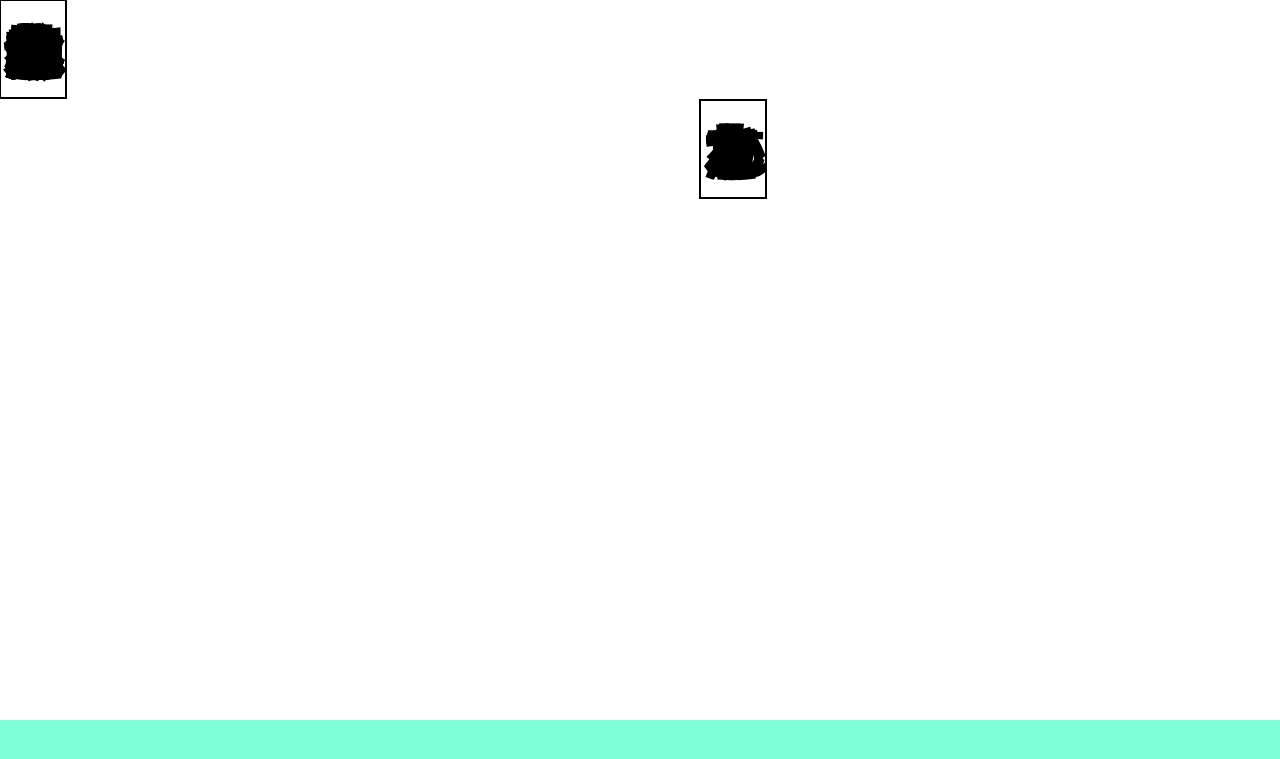
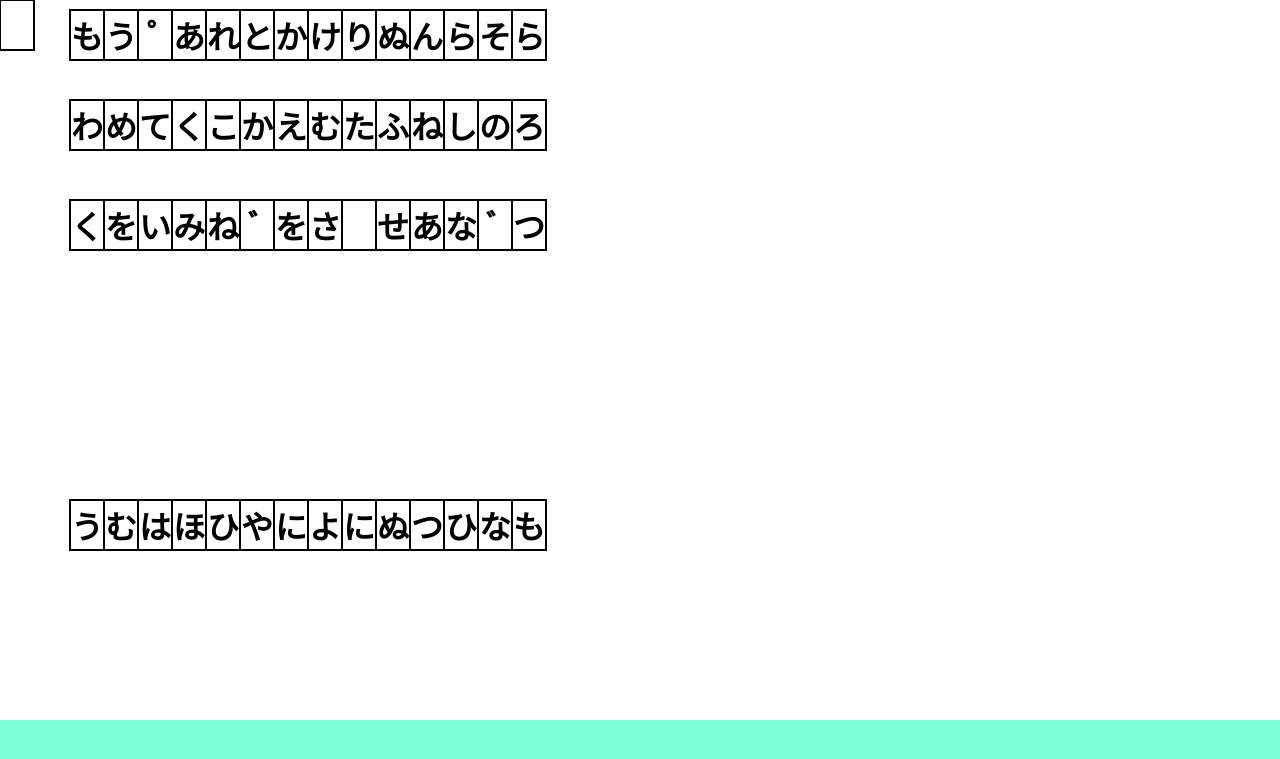
Before and after one commit to IceWaterNotIce/rummikub-fifty-tones, a Jekyll site: the page built from index.html, in a window 1280 px wide. Shown: the top 759 px of the page. Built offline with Jekyll 4.4.1, drawn with Linux system fonts in a browser that asks for light colours; part of the change alters nothing that is shown.

Commit message:
Refactor code for moveable elements and player tiles placement

```diff
--- a/_layouts/default.html
+++ b/_layouts/default.html
@@ -17,12 +17,21 @@
   <div class="playertilesarea">
 
   </div>
+  <script type="importmap">
+    {
+      "imports": {
+        "jquery": "https://ajax.googleapis.com/ajax/libs/jquery/3.5.1/jquery.min.js",
+        "makeElementsMoveable": "{{ '/assets/js/makeElementsMoveable.js' | relative_url }}",
+        "other": "{{ '/assets/js/other.js' | relative_url }}"
+      }
+    }
+  </script>
+  <script type="module">
 
+    import * as $ from "jquery";
+    import { makeElementsMoveable } from "makeElementsMoveable";
+    import { randomizeTiles } from "other";
 
-
-  <script src="https://ajax.googleapis.com/ajax/libs/jquery/3.5.1/jquery.min.js"></script>
-
-  <script>
     //get json data
     document.addEventListener("DOMContentLoaded", function () {
       fetch("{{ '/assets/json/tiles.json' | relative_url }}", { cache: 'no-store' })
@@ -45,29 +54,46 @@
             }
           }
 
-          moveable();
+          makeElementsMoveable();
 
 
-          const tilesele = document.querySelectorAll(".tile");
+          const tilesele = Array.from(document.querySelectorAll(".tile"));
           const tileselelength = tilesele.length;
+          const tileselewidth = tilesele[0].offsetWidth;
           var player1tiles = [];
+          var player2tiles = [];
+          var player3tiles = [];
+          var player4tiles = [];
 
+          //randomize tiles to player
+          let playertilesarea = document.querySelector(".playertilesarea");
 
-          //randomize tiles
-          for (var i = 0; i < 14; i++) {
-            var randomnum = Math.floor(Math.random() * tileselelength);
-            var randomtile = tilesele[randomnum];
-            randomtile.style.left = "700px";
-            randomtile.style.top = "100px";
-            player1tiles.push(randomtile);
-          }
+          randomizeTiles(tilesele, player1tiles);
+          randomizeTiles(tilesele, player2tiles);
+          randomizeTiles(tilesele, player3tiles);
+          randomizeTiles(tilesele, player4tiles);
 
-          console.log(player1tiles);
+          player1tiles.forEach(element => {
+            element.style.left = playertilesarea.offsetLeft + 70 + (player1tiles.indexOf(element) * tileselewidth) + "px";
+            element.style.top = "500px";
+          });
+          player2tiles.forEach(element => {
+            element.style.left = playertilesarea.offsetLeft + 70 + (player2tiles.indexOf(element) * tileselewidth) + "px";
+            element.style.top = "10px";
+          });
+          player3tiles.forEach(element => {
+            element.style.left = playertilesarea.offsetLeft + 70 + (player3tiles.indexOf(element) * tileselewidth) + "px";
+            element.style.top = "100px";
+          });
+          player4tiles.forEach(element => {
+            element.style.left = playertilesarea.offsetLeft + 70 + (player4tiles.indexOf(element) * tileselewidth) + "px";
+            element.style.top = "200px";
+          });
+
 
         });
     });
   </script>
-  <script src="{{ '/assets/js/moveable.js' | relative_url }}"></script>
 </body>
 
 </html>
--- a/_sass/base.scss
+++ b/_sass/base.scss
@@ -1,8 +1,8 @@
 $backgroundColor: #ffffff;
 $bodyColor: #000000;
-$bodyFont: -apple-system,BlinkMacSystemFont,"Segoe UI",Helvetica,Arial,sans-serif,"Apple Color Emoji","Segoe UI Emoji","Segoe UI Symbol";
+$bodyFont: -apple-system, BlinkMacSystemFont, "Segoe UI", Helvetica, Arial, sans-serif, "Apple Color Emoji", "Segoe UI Emoji", "Segoe UI Symbol";
 
-body{
+body {
   margin: 0;
   overflow: hidden;
   width: 100vw;
@@ -13,31 +13,32 @@ body{
   font-family: $bodyFont;
 }
 
-.moveable{
+.moveable {
+  --font-size: 2rem;
   position: absolute;
   top: 0;
   left: 0;
-  -webkit-user-select: none;
-  user-select: none;
-  font-weight: 800;
-  font-size: 4rem;
-  width: 4rem;
-  height: 6rem;
+  width: var(--font-size);
+  height: calc(var(--font-size) * 1.5);
   border: 1px solid #000;
   box-shadow: 0 0 0 1px #000;
   text-align: center;
   display: flex;
   justify-content: center;
   align-items: center;
-  p{
-
+  background-color: #ffffff;
+  p {
+    -webkit-user-select: none;
+    user-select: none;
+    font-weight: 800;
+    font-size: var(--font-size);
   }
   &:hover {
     cursor: move;
   }
 }
 
-.playertilesarea{
+.playertilesarea {
   position: absolute;
   bottom: 0;
   width: 100vw;
--- /dev/null
+++ b/assets/js/makeElementsMoveable.js
@@ -0,0 +1,86 @@
+/**
+ *  @description Allows elements with the class 'moveable' to be moved by mouse
+ */
+
+function autoAlign(element) {
+    // Get all elements with the 'moveable' class
+    let moveableElements = document.getElementsByClassName('moveable');
+    // Set alignment distance
+    let alignDistance = element.offsetWidth * 1.5;
+    // Get the center point of the currently moved element
+    let elementCenterX = element.offsetLeft + element.offsetWidth / 2;
+    let elementCenterY = element.offsetTop + element.offsetHeight / 2;
+
+    let closestElement = moveableElements[0];
+    let minDistance = 999999;
+    let closestElementDirection = 0;
+
+    for (let i = 0; i < moveableElements.length; i++) {
+        if (moveableElements[i] !== element) {
+            let otherElement = moveableElements[i];
+            // Get the center point of the other element
+            let otherElementCenterX = otherElement.offsetLeft + otherElement.offsetWidth / 2;
+            let otherElementCenterY = otherElement.offsetTop + otherElement.offsetHeight / 2;
+            // Get the distance between the two center points
+            let distanceX = otherElementCenterX - elementCenterX;
+            let distanceY = otherElementCenterY - elementCenterY;
+            let distance = Math.sqrt(Math.pow(distanceX, 2) + Math.pow(distanceY, 2));
+            // Find the closest element
+            if (distance < minDistance) {
+                minDistance = distance;
+                closestElement = otherElement;
+                // Record the direction of the closest element
+                if (distanceX > 0) {
+                    closestElementDirection = 1;
+                } else {
+                    closestElementDirection = -1;
+                }
+            }
+        }
+    }
+
+    // console.log("Distance to the closest element: %s", minDistance);
+
+    // Align to the center point of the closest element
+    if (minDistance < alignDistance / 2) {
+        element.style.top = closestElement.offsetTop + 'px';
+        element.style.left = closestElement.offsetLeft + 'px';
+    }
+    // Align to the left or right edge of the closest element
+    else if (minDistance < alignDistance) {
+        element.style.top = closestElement.offsetTop + 'px';
+        if (closestElementDirection > 0) {
+            element.style.left = closestElement.offsetLeft - element.offsetWidth + 'px';
+        } else {
+            element.style.left = closestElement.offsetLeft + closestElement.offsetWidth + 'px';
+        }
+    }
+}
+
+export function makeElementsMoveable() {
+
+    const moveableElements = document.getElementsByClassName('moveable');
+    console.log("List of moveable elements:", moveableElements);
+
+    for (let i = 0; i < moveableElements.length; i++) {
+        moveableElements[i].onmousedown = function (e) {
+            let x = e.clientX - this.offsetLeft;
+            let y = e.clientY - this.offsetTop;
+            let element = this;
+            // console.log("element: %s, x: %s, y: %s", element, x, y);
+            document.onmousemove = function (e) {
+                let l = e.clientX - x;
+                let t = e.clientY - y;
+                element.style.left = l + 'px';
+                element.style.top = t + 'px';
+                // console.log("l: %s, t: %s", l, t);
+            }
+            document.onmouseup = function () {
+                document.onmousemove = null;
+                document.onmouseup = null;
+                // Automatically align with other elements with the 'moveable' class
+                autoAlign(element);
+            }
+        }
+    }
+}
--- a/assets/js/moveable.js
+++ /dev/null
@@ -1,60 +0,0 @@
-/**
- *  @description let element which has class 'moveable' can be moved by mouse
- */
-
-function autoAlign(that) {
-    let moveable = document.getElementsByClassName('moveable');
-    for (let i = 0; i < moveable.length; i++) {
-        if (moveable[i] !== that) {
-            let other = moveable[i];
-            let othercenterX = other.offsetLeft + other.offsetWidth / 2;
-            let othercenterY = other.offsetTop + other.offsetHeight / 2;
-            let thatcenterX = that.offsetLeft + that.offsetWidth / 2;
-            let thatcenterY = that.offsetTop + that.offsetHeight / 2;
-            let distanceX = othercenterX - thatcenterX;
-            let distanceY = othercenterY - thatcenterY;
-            let distance = Math.sqrt(distanceX * distanceX + distanceY * distanceY);
-            console.log("distance:%s", distance);
-            let aligndistance = that.offsetWidth * 1.5;
-            if (distance < aligndistance) {
-                if (distanceX > 0) {
-                    that.style.left = other.offsetLeft - that.offsetWidth + 'px';
-                    that.style.top = other.offsetTop + 'px';
-                }
-                else {
-                    that.style.left = other.offsetLeft + other.offsetWidth + 'px';
-                    that.style.top = other.offsetTop + 'px';
-                }
-            }
-        }
-    }
-}
-
-function moveable() {
-
-    const moveable = document.getElementsByClassName('moveable');
-    console.log("可被移動的元素列表：", moveable);
-
-    for (let i = 0; i < moveable.length; i++) {
-        moveable[i].onmousedown = function (e) {
-            let x = e.clientX - this.offsetLeft;
-            let y = e.clientY - this.offsetTop;
-            let that = this;
-            // console.log("that:%s, x:%s, y:%s", that, x, y);
-            document.onmousemove = function (e) {
-                let l = e.clientX - x;
-                let t = e.clientY - y;
-                that.style.left = l + 'px';
-                that.style.top = t + 'px';
-                // console.log("l:%s, t:%s", l, t);
-            }
-            document.onmouseup = function () {
-                document.onmousemove = null;
-                document.onmouseup = null;
-                // 自動對齊至其他有 moveable class 的元素
-                autoAlign(that);
-            }
-        }
-    }
-}
-document.addEventListener('DOMContentLoaded', moveable);
--- /dev/null
+++ b/assets/js/other.js
@@ -0,0 +1,11 @@
+export function randomizeTiles(tile_eles, playerTiles_eles) {
+    for (var i = 0; i < 14; i++) {
+        var randomnum = Math.floor(Math.random() * tile_eles.length);
+        var randomtile = tile_eles.splice(randomnum, 1)[0];
+        if (randomtile == undefined) {
+            console.log("randomtile is undefined");
+            return;
+        }
+        playerTiles_eles.push(randomtile);
+    }
+}
--- a/assets/json/tiles.json
+++ b/assets/json/tiles.json
@@ -1,186 +1,199 @@
 {
     "a": {
         "text": "あ",
-        "num": 1
+        "num": 2
     },
     "i": {
         "text": "い",
-        "num": 1
+        "num": 2
     },
     "u": {
         "text": "う",
-        "num": 1
+        "num": 2
     },
     "e": {
         "text": "え",
-        "num": 1
+        "num": 2
     },
     "o": {
         "text": "お",
-        "num": 1
+        "num": 2
     },
     "ka": {
         "text": "か",
-        "num": 1
+        "num": 2
     },
     "ki": {
         "text": "き",
-        "num": 1
+        "num": 2
     },
     "ku": {
         "text": "く",
-        "num": 1
+        "num": 2
     },
     "ke": {
         "text": "け",
-        "num": 1
+        "num": 2
     },
     "ko": {
         "text": "こ",
-        "num": 1
+        "num": 2
     },
     "sa": {
         "text": "さ",
-        "num": 1
+        "num": 2
     },
     "shi": {
         "text": "し",
-        "num": 1
+        "num": 2
     },
     "su": {
         "text": "す",
-        "num": 1
+        "num": 2
     },
     "se": {
         "text": "せ",
-        "num": 1
+        "num": 2
     },
     "so": {
         "text": "そ",
-        "num": 1
+        "num": 2
     },
     "ta": {
         "text": "た",
-        "num": 1
+        "num": 2
     },
     "chi": {
         "text": "ち",
-        "num": 1
+        "num": 2
     },
     "tsu": {
         "text": "つ",
-        "num": 1
+        "num": 2
     },
     "te": {
         "text": "て",
-        "num": 1
+        "num": 2
     },
     "to": {
         "text": "と",
-        "num": 1
+        "num": 2
     },
     "na": {
         "text": "な",
-        "num": 1
+        "num": 2
     },
     "ni": {
         "text": "に",
-        "num": 1
+        "num": 2
     },
     "nu": {
         "text": "ぬ",
-        "num": 1
+        "num": 2
     },
     "ne": {
         "text": "ね",
-        "num": 1
+        "num": 2
     },
     "no": {
         "text": "の",
-        "num": 1
+        "num": 2
     },
     "ha": {
         "text": "は",
-        "num": 1
+        "num": 2
     },
     "hi": {
         "text": "ひ",
-        "num": 1
+        "num": 2
     },
     "fu": {
         "text": "ふ",
-        "num": 1
+        "num": 2
     },
     "he": {
         "text": "へ",
-        "num": 1
+        "num": 2
     },
     "ho": {
         "text": "ほ",
-        "num": 1
+        "num": 2
     },
     "ma": {
         "text": "ま",
-        "num": 1
+        "num": 2
     },
     "mi": {
         "text": "み",
-        "num": 1
+        "num": 2
     },
     "mu": {
         "text": "む",
-        "num": 1
+        "num": 2
     },
     "me": {
         "text": "め",
-        "num": 1
+        "num": 2
     },
     "mo": {
         "text": "も",
-        "num": 1
+        "num": 2
     },
     "ya": {
         "text": "や",
-        "num": 1
+        "num": 2
     },
     "yu": {
         "text": "ゆ",
-        "num": 1
+        "num": 2
     },
     "yo": {
         "text": "よ",
-        "num": 1
+        "num": 2
     },
     "ra": {
         "text": "ら",
-        "num": 1
+        "num": 2
     },
     "ri": {
         "text": "り",
-        "num": 1
+        "num": 2
     },
     "ru": {
         "text": "る",
-        "num": 1
+        "num": 2
     },
     "re": {
         "text": "れ",
-        "num": 1
+        "num": 2
     },
     "ro": {
         "text": "ろ",
-        "num": 1
+        "num": 2
     },
     "wa": {
         "text": "わ",
-        "num": 1
+        "num": 2
     },
     "wo": {
         "text": "を",
-        "num": 1
+        "num": 2
     },
     "n": {
         "text": "ん",
-        "num": 8
+        "num": 2
+    },
+    "Dakuten":{
+        "text": "&#12441;",
+        "num": 2
+    },
+    "Handakuten":{
+        "text": "&#12442;",
+        "num": 2
+    },
+    "joker":{
+        "text": "",
+        "num": 2
     }
+
 }
```
